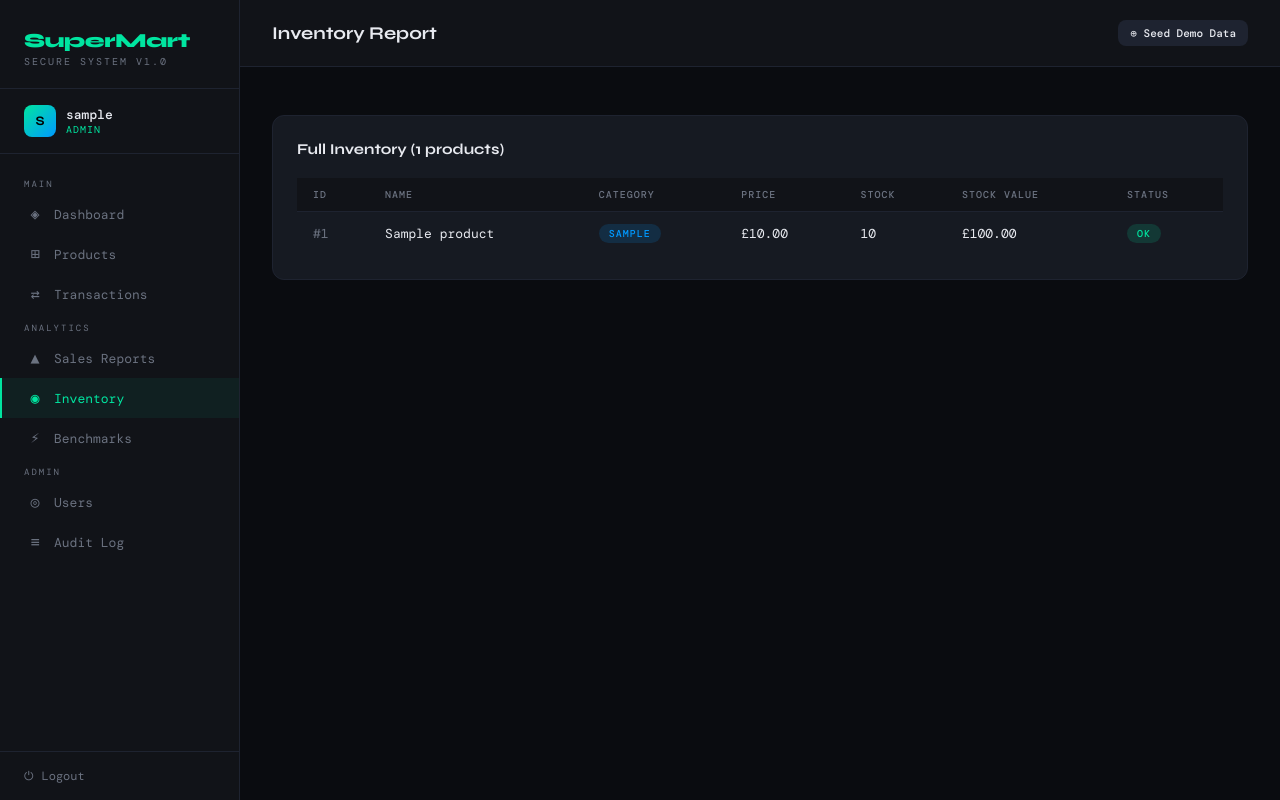
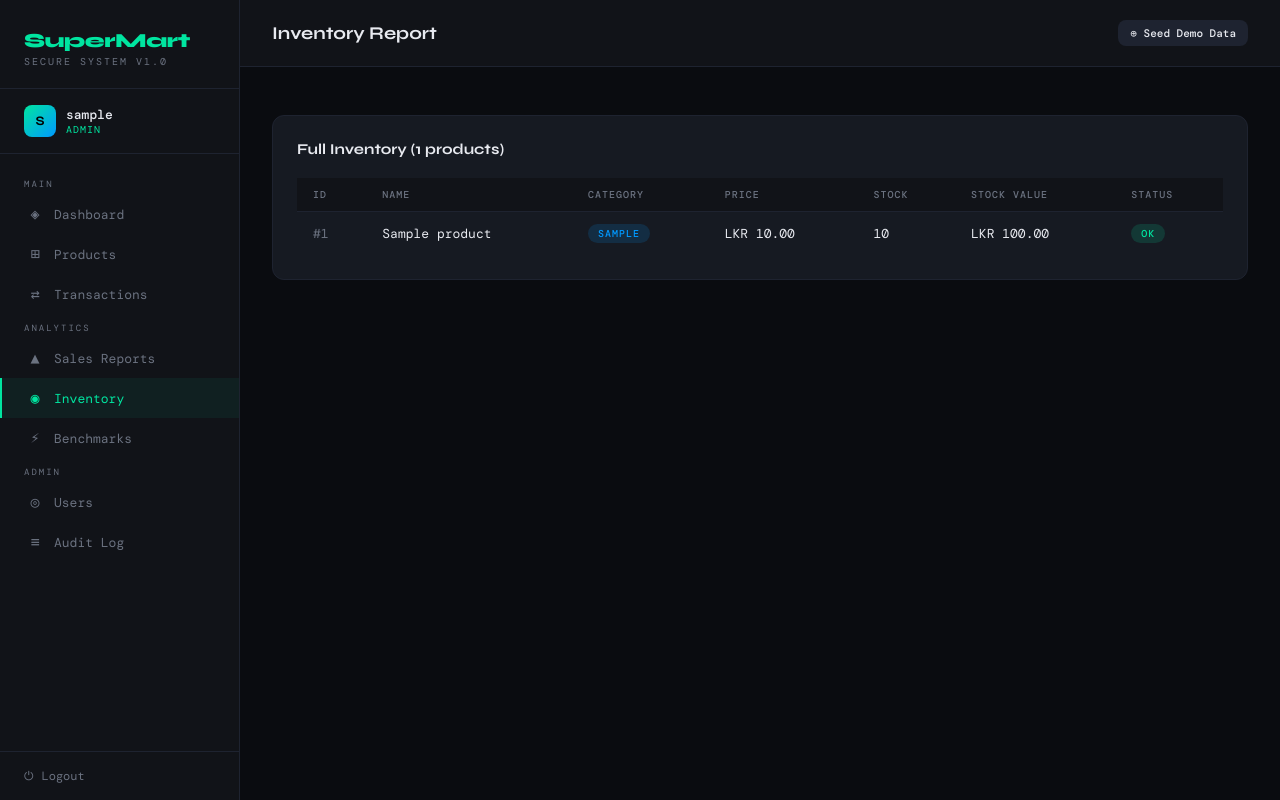
Before and after one commit to akash30504/Supermarket_System, a Flask app: page /analytics/inventory in a window 1280 px wide. Run offline with Flask 3, Linux system fonts and the light colour scheme; the visitor is signed in with stand-in values (Sample User, id 1); tables that the repository leaves empty hold one stand-in row (values such as "Sample post"); some web fonts are replaced.

Commit message:
Change currency display from GBP to LKR

```diff
--- a/templates/inventory_report.html
+++ b/templates/inventory_report.html
@@ -32,9 +32,9 @@
         <td style="color:var(--muted);">#{{ p.product_id }}</td>
         <td>{{ p.product_name }}</td>
         <td><span class="badge badge-blue">{{ p.category }}</span></td>
-        <td>£{{ "%.2f"|format(p.unit_price|float) }}</td>
+        <td>LKR {{ "%.2f"|format(p.unit_price|float) }}</td>
         <td>{{ p.stock_qty }}</td>
-        <td>£{{ "{:,.2f}".format(p.stock_value|float) }}</td>
+        <td>LKR {{ "{:,.2f}".format(p.stock_value|float) }}</td>
         <td>
           {% if p.status == 'OUT_OF_STOCK' %}<span class="badge badge-red">OUT</span>
           {% elif p.status == 'LOW_STOCK' %}<span class="badge badge-orange">LOW</span>
```
